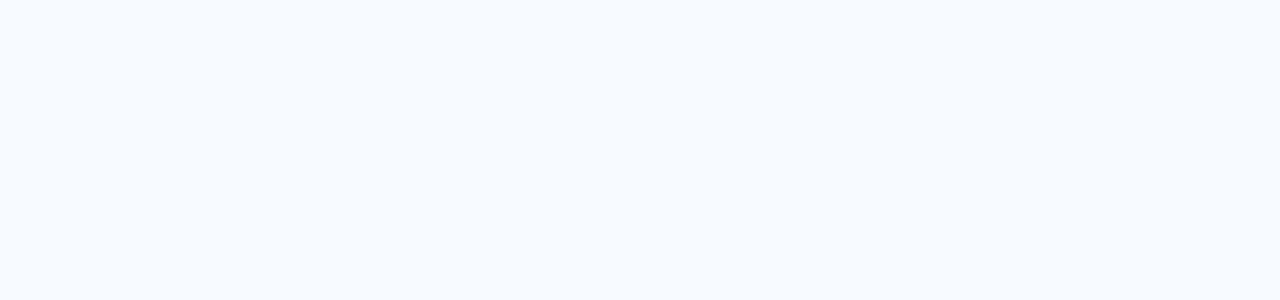
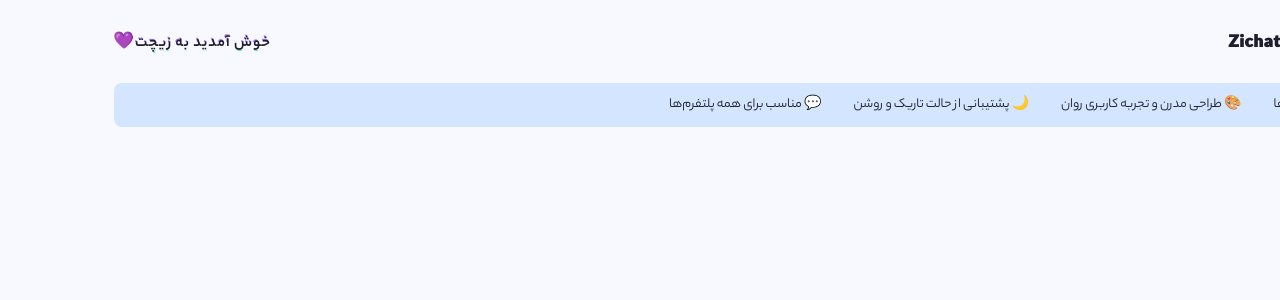
Before and after one commit to Morteza-Hoseinzadeh/zichat, a Next.js app in the folder client/: page / in a window 1280 px wide. Shown: the top 300 px of the page. Built offline with nearby package versions, Linux system fonts and the light colour scheme.

Commit message:
Merge with sidebar branch

```diff
--- a/client/src/app/page.tsx
+++ b/client/src/app/page.tsx
@@ -2,6 +2,23 @@
 
 import React from 'react';
 
+// Components
+import SideBar from '@/components/sidebar/sidebar';
+import ChatsPin from '@/components/chats-pin/chatsPin';
+
+// Utils
+import { useThemeMode } from '@/utils/hooks/useThemeMode';
+
+// Framer Motion
+import { motion } from 'framer-motion';
+
 export default function page() {
-  return <div></div>;
+  const { toggleTheme, isDarkMode } = useThemeMode();
+  return (
+    <motion.div initial={{ opacity: 0 }} animate={{ opacity: 1 }} transition={{ duration: 2 }}>
+      <SideBar />
+      <ChatsPin />
+      <button onClick={toggleTheme}>Toggle Theme</button>
+    </motion.div>
+  );
 }
--- /dev/null
+++ b/client/src/components/chats-pin/chatsPin.tsx
@@ -0,0 +1,7 @@
+import React from 'react'
+
+export default function ChatsPin() {
+  return (
+    <div>ChatsPin</div>
+  )
+}
--- /dev/null
+++ b/client/src/components/sidebar/sidebar.tsx
@@ -0,0 +1,126 @@
+'use client';
+
+import React from 'react';
+import { Box, Theme, Typography, useMediaQuery, useTheme } from '@mui/material';
+
+function GlitchText({ text }: { text: string }) {
+  return (
+    <Box
+      sx={{
+        position: 'relative',
+        display: 'inline-block',
+        fontWeight: 'bold',
+        color: 'text.primary',
+        textTransform: 'uppercase',
+        letterSpacing: 1,
+        '&::before, &::after': { content: `"${text}"`, position: 'absolute', top: 0, left: 0, width: '100%', overflow: 'hidden', color: '#A970FF', clipPath: 'inset(0 0 0 0)' },
+        '&::before': { animation: 'glitchTop 2s infinite linear alternate-reverse', zIndex: -1 },
+        '&::after': { animation: 'glitchBottom 2s infinite linear alternate-reverse', zIndex: -2, color: '#00FFAA' },
+      }}
+    >
+      {text}
+      <style jsx global>{`
+        @keyframes glitchTop {
+          0% {
+            transform: translate(0);
+            clip-path: inset(0 0 85% 0);
+          }
+          20% {
+            transform: translate(-2px, -2px);
+          }
+          40% {
+            transform: translate(2px, 2px);
+          }
+          60% {
+            transform: translate(-1px, 1px);
+            clip-path: inset(0 0 20% 0);
+          }
+          80% {
+            transform: translate(1px, -1px);
+          }
+          100% {
+            transform: translate(0);
+            clip-path: inset(0 0 85% 0);
+          }
+        }
+
+        @keyframes glitchBottom {
+          0% {
+            transform: translate(0);
+            clip-path: inset(85% 0 0 0);
+          }
+          20% {
+            transform: translate(2px, 2px);
+          }
+          40% {
+            transform: translate(-2px, -1px);
+          }
+          60% {
+            transform: translate(1px, 1px);
+            clip-path: inset(60% 0 10% 0);
+          }
+          80% {
+            transform: translate(-1px, -2px);
+          }
+          100% {
+            transform: translate(0);
+            clip-path: inset(85% 0 0 0);
+          }
+        }
+      `}</style>
+    </Box>
+  );
+}
+
+const messages = ['🚀 چت سریع و بدون دردسر با زیچت', '🔒 امنیت بالا برای همه گفتگوها', '🎨 طراحی مدرن و تجربه کاربری روان', '🌙 پشتیبانی از حالت تاریک و روشن', '💬 مناسب برای همه پلتفرم‌ها'];
+const ScrollingText = () => {
+  const repeatedMessages = [...messages, ...messages];
+
+  return (
+    <Box sx={{ overflow: 'hidden', whiteSpace: 'nowrap', width: '100%', position: 'relative' }}>
+      <Box sx={{ display: 'inline-block', whiteSpace: 'nowrap', animation: 'scroll 30s linear infinite' }}>
+        {repeatedMessages.map((msg, index) => (
+          <Typography key={index} component="span" variant="body2" sx={{ px: 2, color: 'text.primary', display: 'inline-block' }}>
+            {msg}
+          </Typography>
+        ))}
+      </Box>
+
+      <style jsx global>{`
+        @keyframes scroll {
+          0% {
+            transform: translateX(100%);
+          }
+          100% {
+            transform: translateX(-100%);
+          }
+        }
+      `}</style>
+    </Box>
+  );
+};
+
+const MobileView = ({ theme }: { theme: Theme }) => (
+  <Box display="flex" flexDirection="column" alignItems="center" justifyContent="center" width="100%" mt={2}>
+    <Box display={'flex'} alignItems={'center'} justifyContent={'space-between'} width={'100%'} gap={1}>
+      <Box display={'flex'} alignItems={'center'} gap={1}>
+        <img src="/assets/logo/zichat-logo.png" alt="Zichat Logo" width={55} />
+        <Typography variant="h6" fontWeight={100} color="text.primary">
+          زیچت | Zichat
+        </Typography>
+      </Box>
+      <Box display={'flex'} alignItems={'center'} gap={1}>
+        <GlitchText text="خوش آمدید به زیچت💜" />
+      </Box>
+    </Box>
+    <Box sx={{ backgroundColor: theme.palette.background.paper, width: '100%', padding: '10px 0', textAlign: 'center', marginTop: '12px', borderRadius: '8px' }}>
+      <ScrollingText />
+    </Box>
+  </Box>
+);
+
+export default function SideBar() {
+  const theme = useTheme();
+
+  return <MobileView theme={theme} />;
+}
```
